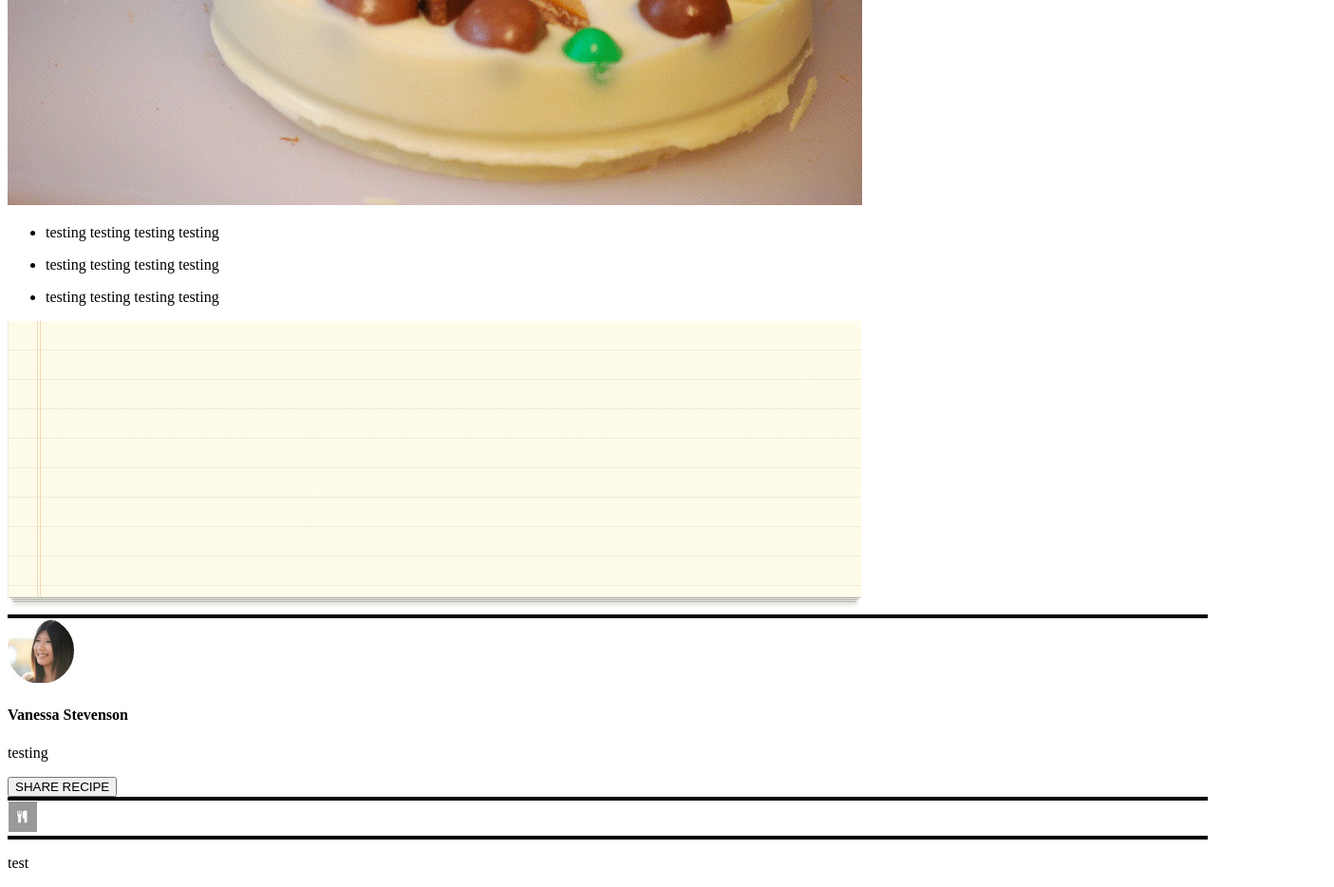
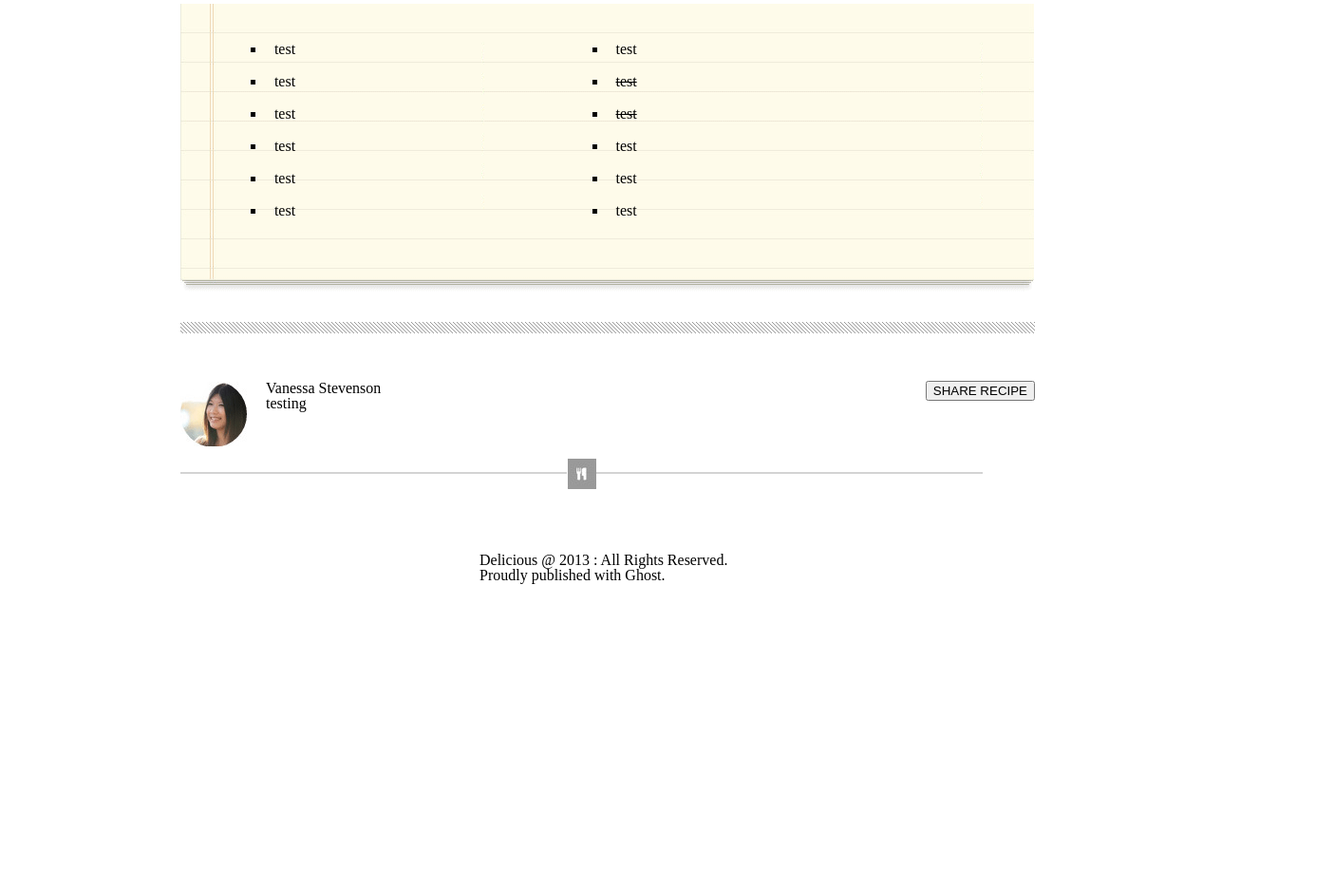
Before and after one commit to promilatam/pairprogramming10a, a plain HTML site: page index.html in a window 1280 px wide. Shown: the part 956-1890 px from the top of the page at 95% size, 1405 px wide, since content can reach past the window. After the commit the page ends 1590 px from the top, so only its background shows below. Drawn offline with Linux system fonts and the light colour scheme.

Commit message:
Finished up

```diff
--- a/index.html
+++ b/index.html
@@ -1,83 +1,113 @@
 <!DOCTYPE html>
 <html lang="en">
 <head>
+    <link rel="stylesheet" href="./reset.css">
+    <link rel="stylesheet" href="./style.css">
     <meta charset="UTF-8">
     <meta name="viewport" content="width=device-width, initial-scale=1.0">
     <meta http-equiv="X-UA-Compatible" content="ie=edge">
     <title>chocolate-pizza</title>
-<div>
-    <img src="./img/logo.png">
+</head>
+
+<body>
+    <div id="top">
+        <img src="./img/logo.png" style="float: left">
+        <div id="heading">
             <h1>Delicious</h1>
             <h2>The best food on the WEB</h2>
-    <ul>
+        </div>
+        <ul id = "icon">
             <li><img src="./img/fb-icon.png"> </li>
             <li><img src="./img/twit-icon.png"> </li>
             <li><img src="./img/insta-icon.png"> </li>
             <li><img src="./img/flic-icon.png"> </li>
             <li><img src="./img/pint-icon.png"> </li>
 
-        <li><img src="./img/rss-icon.png"> </li>
+            <li style="margin-left: 8px"><img src="./img/rss-icon.png"> </li>
             <li><img src="./img/mail-icon.png"> </li>
         </ul>
 
-<div
-      style="border: solid black 2px; size: 20px;">
+    </div>
 
+    <div id="banner"></div>
+    <div id="banner"></div>
+    <div id="banner" style="margin-bottom: 50px"></div>
+
+    <div id = "headlow">
+        <div style="float: left">
+            <h3>Chocolate Pizza</h3>
+            <h4>POSTED ON 15 DEC 2013 / DESSERTS</h4>
+        </div>
+        <div style="float: right;">
+            <img src="./img/print-icon.png" style="display: inline" >
+            <p style="display:inline">PRINT</p>
         </div>
     </div>
-</head>
-
-<body>
-
     <div>
-        <h3>Chocolate Pizza</h3>
-        <h4>POSTED ON 15 DEC 2013 / DESSERTS</h4>
-        <img src="./img/print-icon.png" ><p>PRINT</p>
+        <img style="margin-top: 30px" src="./img/choco-pizza.png">
     </div>
-    <div>
-        <img src="./img/choco-pizza.png">
-    </div>
-    <div>
+    <div id = "main">
         <ul>
             <li><p>testing testing testing testing</p></li>
+            <br>
             <li><p>testing testing testing testing</p></li>
+            <br>
             <li><p>testing testing testing testing</p></li>
         </ul>
 
-        <div>
-            <img src="./img/list-bg.png">
+        <div id="notecard">
+            <ul id="list">
+                <li>test</li>
+                <li>test</li>
+                <li>test</li>
+                <li>test</li>
+                <li>test</li>
+                <li>test</li>
+            </ul>
+            <br>
+            <ul id="list2">
+                <li>test</li>
+                <li><strike>test</strike></li>
+                <li style="text-decoration: line-through">test</li>
+                <li>test</li>
+                <li>test</li>
+                <li>test</li>
+            </ul>
         </div>
 
 
     </div>
 
-    <div
-      style="border: solid black 2px; size: 20px;">
+    <div id="banner"></div>
+    <div id="banner"></div>
+    <div id="banner" style="margin-bottom: 50px"></div>
 
+<div id = "footer">
+    <img src="./img/van-pic.png" style="position: absolute; top: 1%">
+    <div style="position: absolute; left: 10%">
+        <h4>Vanessa Stevenson</h4>
+        <p>testing</p>
+    </div>
+    <input type="button" value="SHARE RECIPE" style="float: right;">
 </div>
 
-<div>
-    <img src="./img/van-pic.png">
-    <h4>Vanessa Stevenson</h4>
-    <p>testing</p>
-    <input type="button" value="SHARE RECIPE">
-</div>
-<div>
-        <div
-        style="border: solid black 2px; size: 20px;">
+<div id = "bottom">
+        <!-- <img src="./img/hr-img.png"> -->
+        <div style="border: lightgray solid 1px; width: 45%; position: relative; top: 15%"></div>
+        <img src="./img/small-logo.png"style="position: relative; top: 0%">
+        <div style="border: lightgray solid 1px; width: 45%; position: relative; top: 15%"></div>
 
-  </div>
-  <img src="./img/small-logo.png">
-  <div
-      style="border: solid black 2px; size: 20px;">
+    <!-- <div style="border: solid lightgray 1px;"></div>
 
+
+
+    <div style="border: solid lightgray 1px;"></div> -->
 </div>
 
-</div>
-<div>
-    <p>test</p>
-</div>
-
+<footer>
+    <p>Delicious @ 2013 : All Rights Reserved.</p>
+    <p>Proudly published with Ghost.</p>
+</footer>
 
 
 </body>
--- /dev/null
+++ b/reset.css
@@ -0,0 +1,48 @@
+/* http://meyerweb.com/eric/tools/css/reset/
+   v2.0 | 20110126
+   License: none (public domain)
+*/
+
+html, body, div, span, applet, object, iframe,
+h1, h2, h3, h4, h5, h6, p, blockquote, pre,
+a, abbr, acronym, address, big, cite, code,
+del, dfn, em, img, ins, kbd, q, s, samp,
+small, strike, strong, sub, sup, tt, var,
+b, u, i, center,
+dl, dt, dd, ol, ul, li,
+fieldset, form, label, legend,
+table, caption, tbody, tfoot, thead, tr, th, td,
+article, aside, canvas, details, embed,
+figure, figcaption, footer, header, hgroup,
+menu, nav, output, ruby, section, summary,
+time, mark, audio, video {
+	margin: 0;
+	padding: 0;
+	border: 0;
+	font-size: 100%;
+	font: inherit;
+	vertical-align: baseline;
+}
+/* HTML5 display-role reset for older browsers */
+article, aside, details, figcaption, figure,
+footer, header, hgroup, menu, nav, section {
+	display: block;
+}
+body {
+	line-height: 1;
+}
+ol, ul {
+	list-style: none;
+}
+blockquote, q {
+	quotes: none;
+}
+blockquote:before, blockquote:after,
+q:before, q:after {
+	content: '';
+	content: none;
+}
+table {
+	border-collapse: collapse;
+	border-spacing: 0;
+}
--- a/style.css
+++ b/style.css
@@ -0,0 +1,84 @@
+
+ul {
+  list-style: none;
+}
+
+body {
+  margin: auto;
+  padding: 20px;
+  width: 900px;
+}
+
+#banner {
+  background-image: url("./img/hr-img.png");
+  background-repeat: repeat-x;
+  height: 4px;
+}
+
+#icon{
+  float: right;
+  margin: 0px;
+}
+
+#icon > li {
+  display: inline;
+}
+
+#heading {
+  display: inline;
+}
+
+#top {
+  height: 100px;
+}
+
+#footer {
+  position: relative;
+  margin-bottom: 10px;
+  height: 71px;;
+}
+
+#bottom{
+  position: relative;
+  height: 100px;
+}
+
+#bottom > li {
+  display: inline;
+}
+
+#bottom > div, #bottom > img{
+  float: left;
+}
+
+#notecard {
+  background-image: url("./img/list-bg.png");
+  width: 899px;
+  height: 305px;
+  position: relative;
+  margin: 30px 0 30px 0;
+}
+
+#list {
+  position: absolute;
+  left: 10%;
+  top: 10%;
+  list-style: square;
+}
+
+#list > li, #list2 > li {
+  padding: 9px;
+}
+
+#list2 {
+  position: absolute;
+  left: 50%;
+  top: 10%;
+  list-style: square;
+}
+
+footer {
+  position: relative;
+  left: 35%;
+  bottom: 5%;
+}
```
Lines whose indentation alone changed are shown as unchanged.
